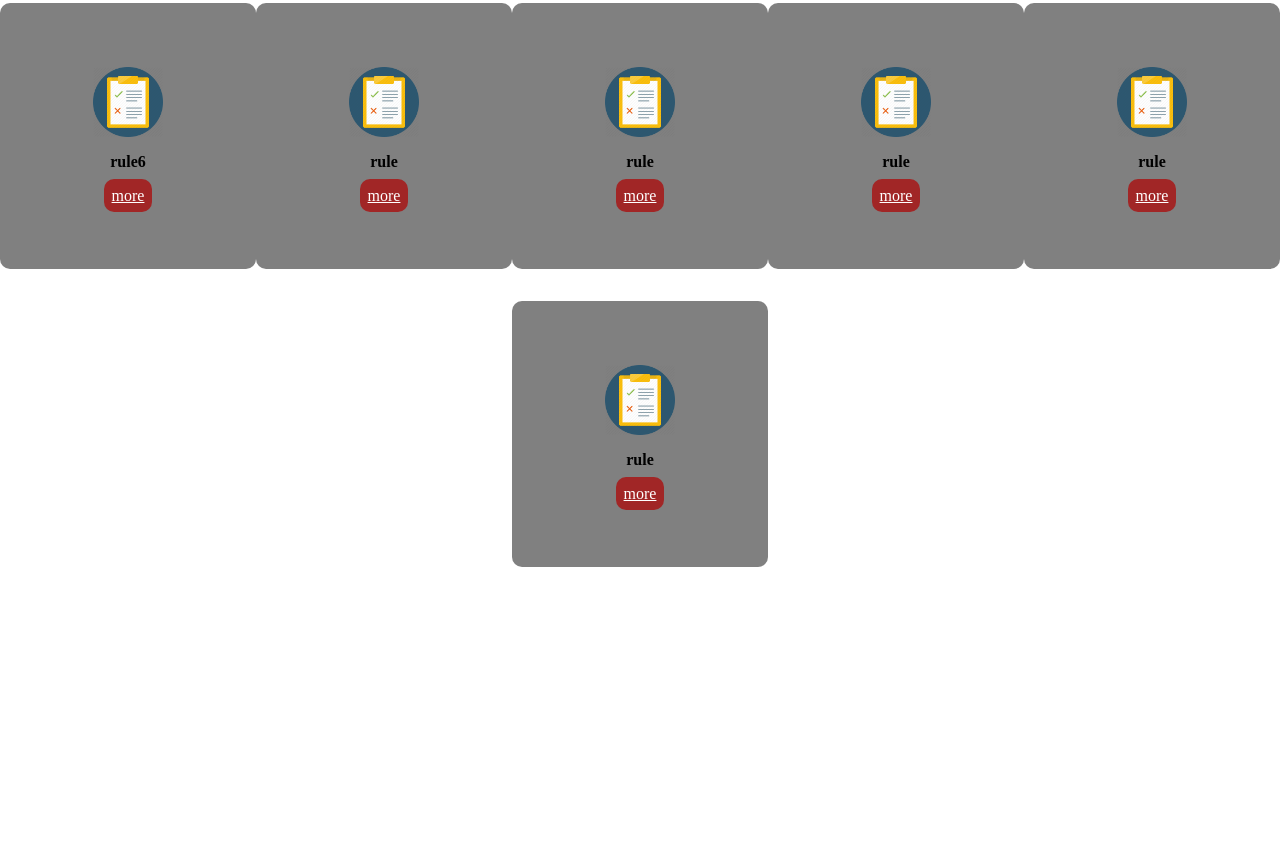
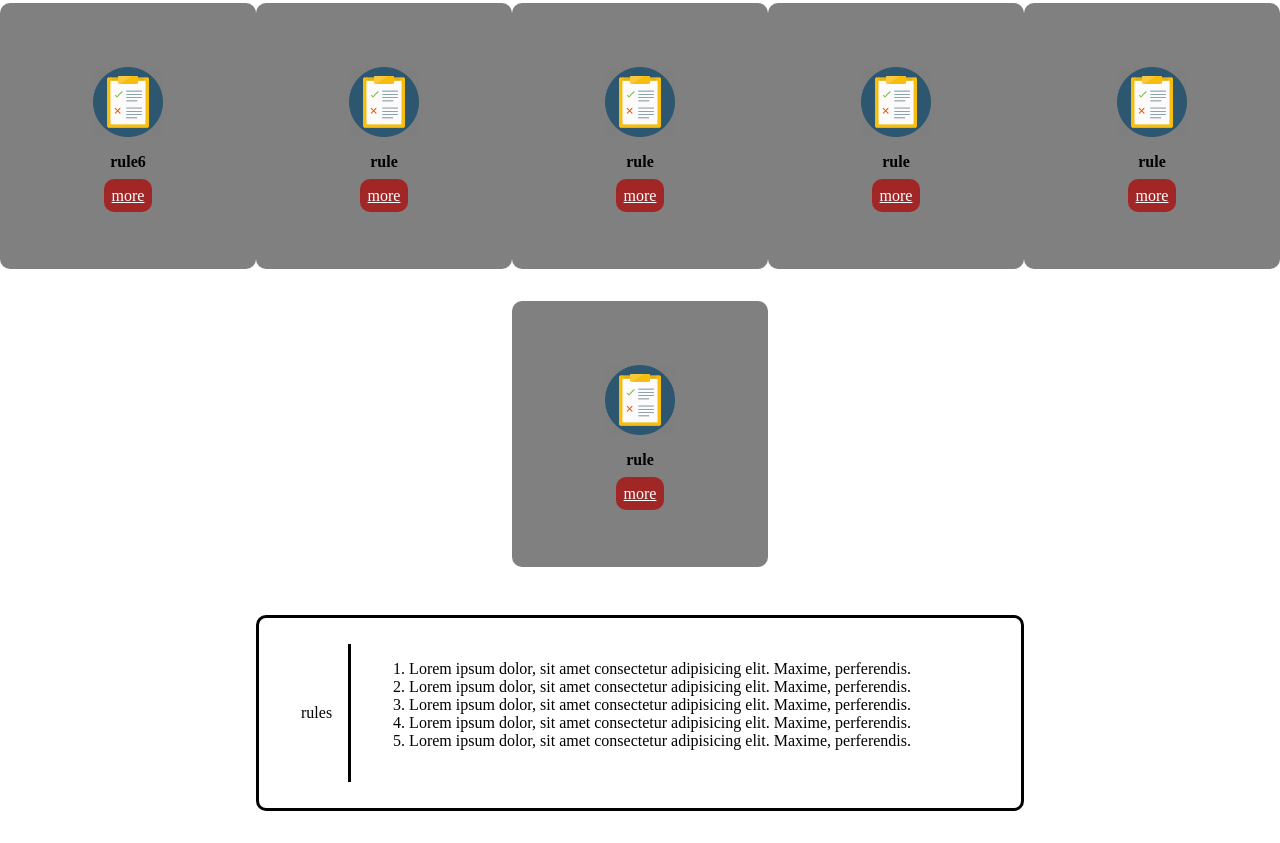
Before and after one commit to negarmiralaie/flexboxTraining, a plain HTML site: page rules.html in a window 1280 px wide. Shown: the part 311-1154 px from the top of the page. Before the commit the page ends 894 px from the top, so only its background shows below. Drawn offline with Linux system fonts and the light colour scheme.

Commit message:
styled rules page's table

```diff
--- a/rules.html
+++ b/rules.html
@@ -65,5 +65,21 @@
             <a href="./rules.html">more</a>
         </article>
     </article>
+    <table class="rulesTable">
+        <tbody>
+            <tr>
+            <td>rules</td>
+            <td>
+                <ol>
+                    <li>Lorem ipsum dolor, sit amet consectetur adipisicing elit. Maxime, perferendis.</li>
+                    <li>Lorem ipsum dolor, sit amet consectetur adipisicing elit. Maxime, perferendis.</li>
+                    <li>Lorem ipsum dolor, sit amet consectetur adipisicing elit. Maxime, perferendis.</li>
+                    <li>Lorem ipsum dolor, sit amet consectetur adipisicing elit. Maxime, perferendis.</li>
+                    <li>Lorem ipsum dolor, sit amet consectetur adipisicing elit. Maxime, perferendis.</li>
+                </ol>
+            </td>
+        </tr>
+        </tbody>
+    </table>
 </body>
 </html>
--- a/style.css
+++ b/style.css
@@ -85,3 +85,19 @@ table td{
   padding: 1rem;
   border: solid;
 }
+
+.rulesTable{
+  border-radius: 10px;
+  width: 60vw;
+  display: flex;
+  margin:2rem auto ;
+  padding: 1.5rem;
+}
+
+.rulesTable td{
+  border: none;
+}
+
+.rulesTable td:first-child{
+  border-right: 3px solid;
+}
```
